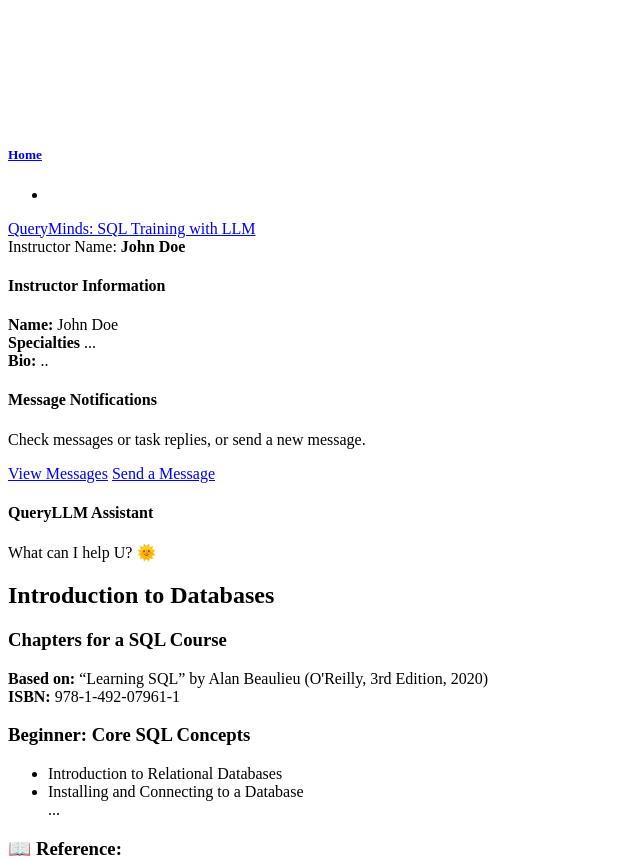
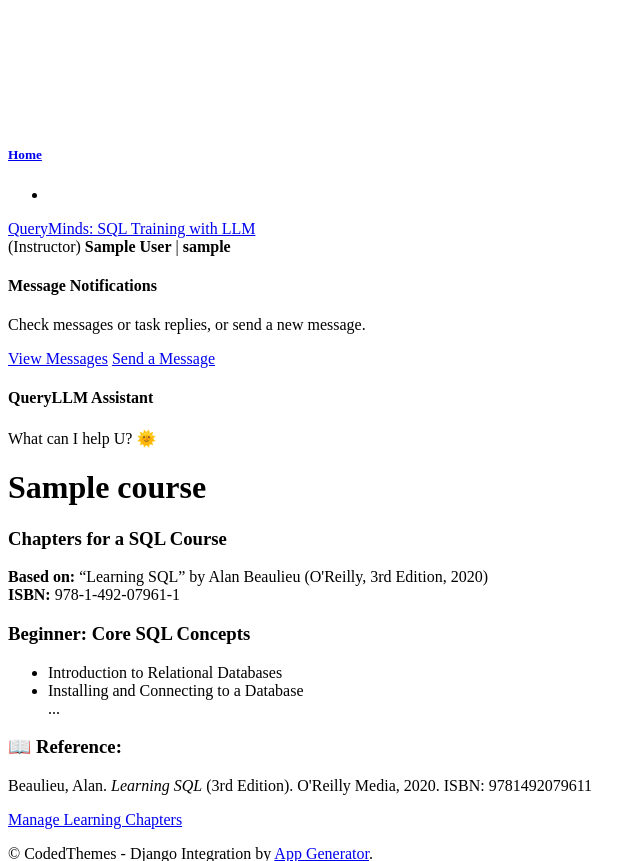
Before and after one commit to lindaperez/DB_QueryMinds, a Django app: template myapp/templates/home.html in a window 1280 px wide. Shown: the part 1938-2799 px from the top of the page, without its empty margins (0-644 px from the left). Run offline with Django 5.2, Linux system fonts and the light colour scheme; the template is opened without the code that fills it: values that come from a table or form of the project are taken from there, others are empty; a user stored in the database is signed in; tables that the repository leaves empty hold one stand-in row (values such as "Sample post"); some libraries are stand-ins or nearby versions.

Commit message:
fea:Home details of Instructor and Student

```diff
--- a/myapp/templates/home.html
+++ b/myapp/templates/home.html
@@ -37,11 +37,11 @@
                 <a class="navbar-brand" href="#">QueryMinds: SQL Training with LLM</a>
                 {% if request.user.userprofile.user_type == "student" %}
                 <div class="navbar-text">
-                    Student Name: <strong>John Doe</strong> | Account ID: <strong>DB20231234</strong>
+                    (Student) <strong>{{ request.user.first_name }} {{ request.user.last_name }}</strong> | <strong>{{ request.user.username }}</strong>
                 </div>
                 {% else %}
                 <div class="navbar-text">
-                    Instructor Name: <strong>John Doe</strong>
+                    (Instructor)  <strong>{{ request.user.first_name }} {{ request.user.last_name }}</strong> | <strong>{{ request.user.username }}</strong>
                 </div>
                 {% endif %}
 
@@ -55,16 +55,17 @@
                     <div>
                     <div class="card p-3">
                         {% if request.user.userprofile.user_type == "student" %}
-                        <h4 class="text-primary">Student Information</h4>
-                        <div><strong>Name:</strong> John Doe</div>
-                        <div><strong>Student ID:</strong> 20231234</div>
-                        <div><strong>Email:</strong> johndoe@example.com</div>
-                        <div><strong>Registration Date:</strong> 2024-01-01</div>
-                        {% else %}
-                        <h4 class="text-primary">Instructor Information</h4>
-                        <div><strong>Name:</strong> John Doe</div>
-                        <div><strong>Specialties</strong> ...</div>
-                        <div><strong>Bio:</strong> ..</div>
+                        <a href="{% url 'update_profile' %}" class="text-primary">Student Information</a>
+                        <div><strong>Full Name:</strong>{{ request.user.first_name }} {{ request.user.last_name }}</div>
+                        <div><strong>Student ID:</strong> {{ request.user.student.pk }}</div>
+                        <div><strong>Email:</strong> {{ request.user.email }}</div>
+                        <div><strong>Registration Date:</strong> {{ request.user.date_joined }}</div>
+                        {% elif request.user.userprofile.user_type == "instructor"%}
+                        <h4 class="text-primary"><a href="{% url 'update_profile' %}" class="text-primary">Instructor Information</a></h4>
+                        <div><strong>Full Name:</strong> {{ request.user.first_name }} {{ request.user.last_name }}</div>
+                        <div><strong>Instructor ID:</strong> {{ request.user.instructor.pk }}</div>
+                        <div><strong>Specialty:</strong> {{ request.user.instructor.v_specialty }}</div>
+                        <div><strong>Bio:</strong>{{ request.user.instructor.v_bio|truncatechars:90 }}</div>
 
                         {% endif %}
 
@@ -92,8 +93,9 @@
                 </div>
                 <!-- Course Chapters Section -->
                 <div class=" card col-md-8">
-                    <h2 class="text-primary"> Introduction to Databases</h2>
+                    <h1 class="text-primary">    {{course.v_subject}}</h1>
                     <div class="card p-3">
+
                     <div class="card p-3">
 
                         <div class="sql-course-index">
```
Also changed, not shown: myapp/views.py (+18 -4 lines).
